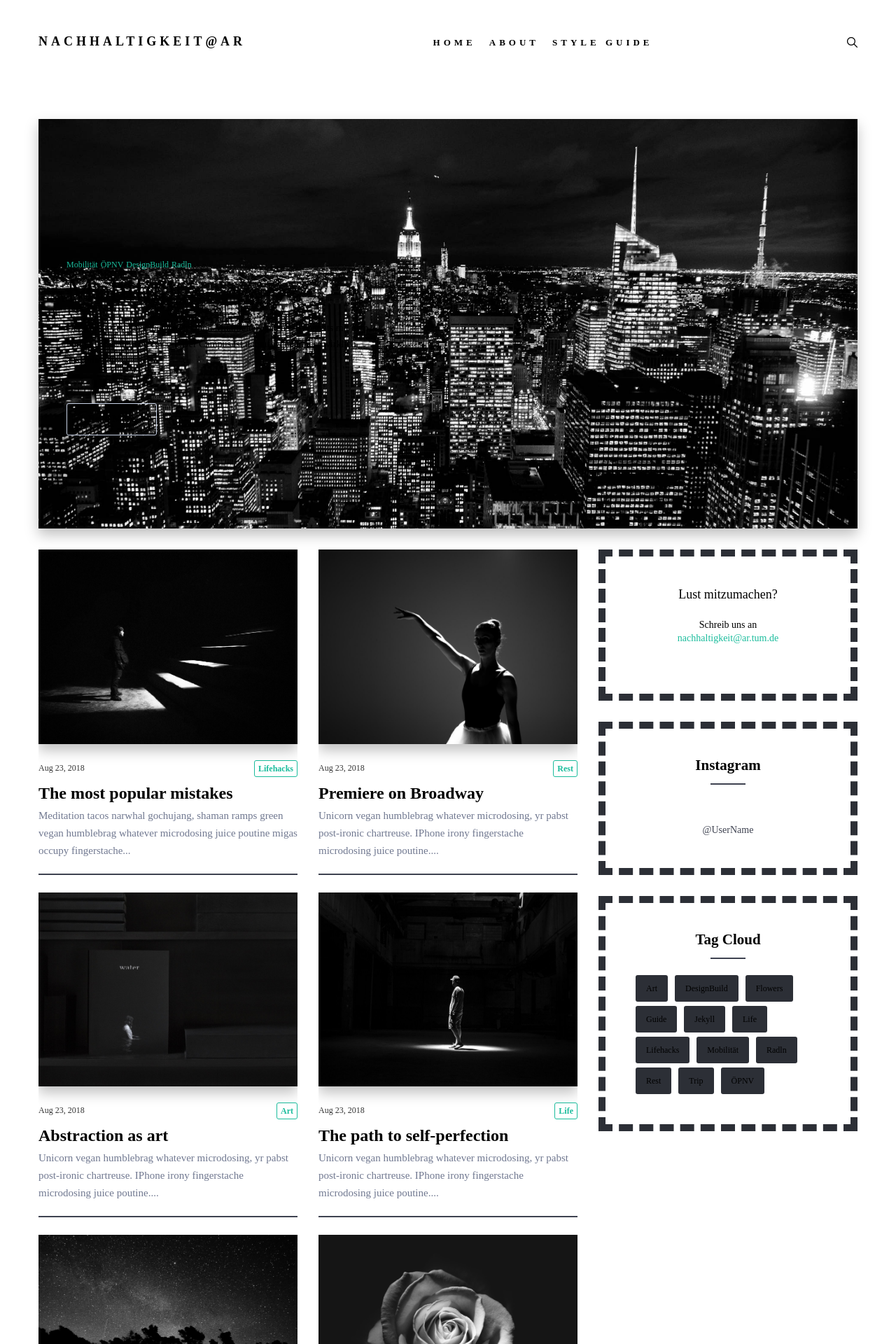
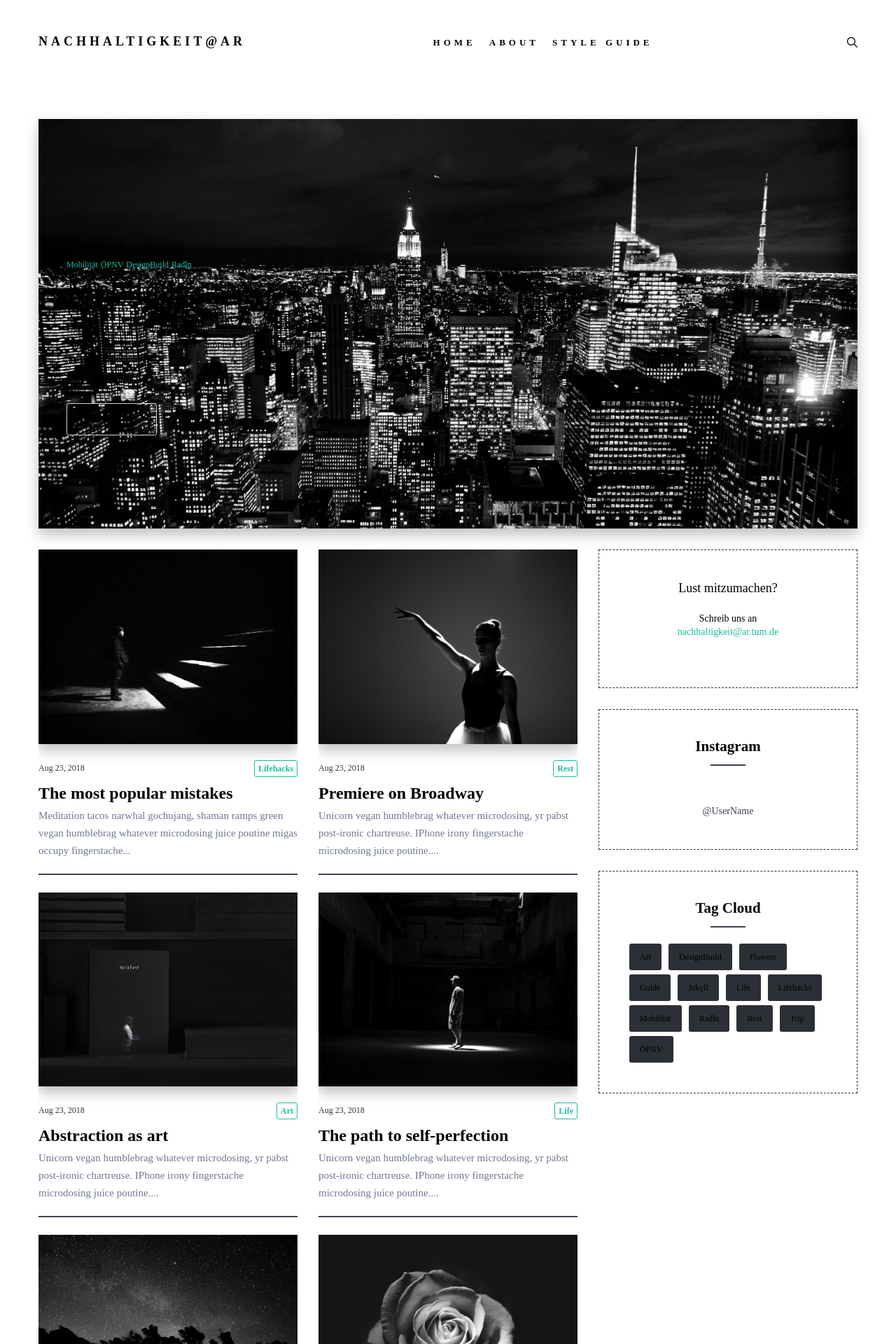
Before and after one commit to hingstarne/artumnachhaltigkeit, a Jekyll site: the page built from index.html, in a window 1280 px wide. Shown: the top 1920 px of the page at 70% size. Built offline with Jekyll 4.4.1, drawn with Linux system fonts in a browser that asks for light colours; nearby versions of some CDN libraries; some web fonts are replaced; the list of posts is cut into pages by our own code.

Commit message:
change border

```diff
--- a/_sass/3-modules/_sidebar.scss
+++ b/_sass/3-modules/_sidebar.scss
@@ -6,7 +6,7 @@
   padding: 40px 15px;
   margin-bottom: 30px;
   background: rgba($white, .95);
-  border: 10px dashed $blue-black;
+  border: 1px dashed $blue-black;
   .widget-title {
     position: relative;
     padding-bottom: 15px;
```
